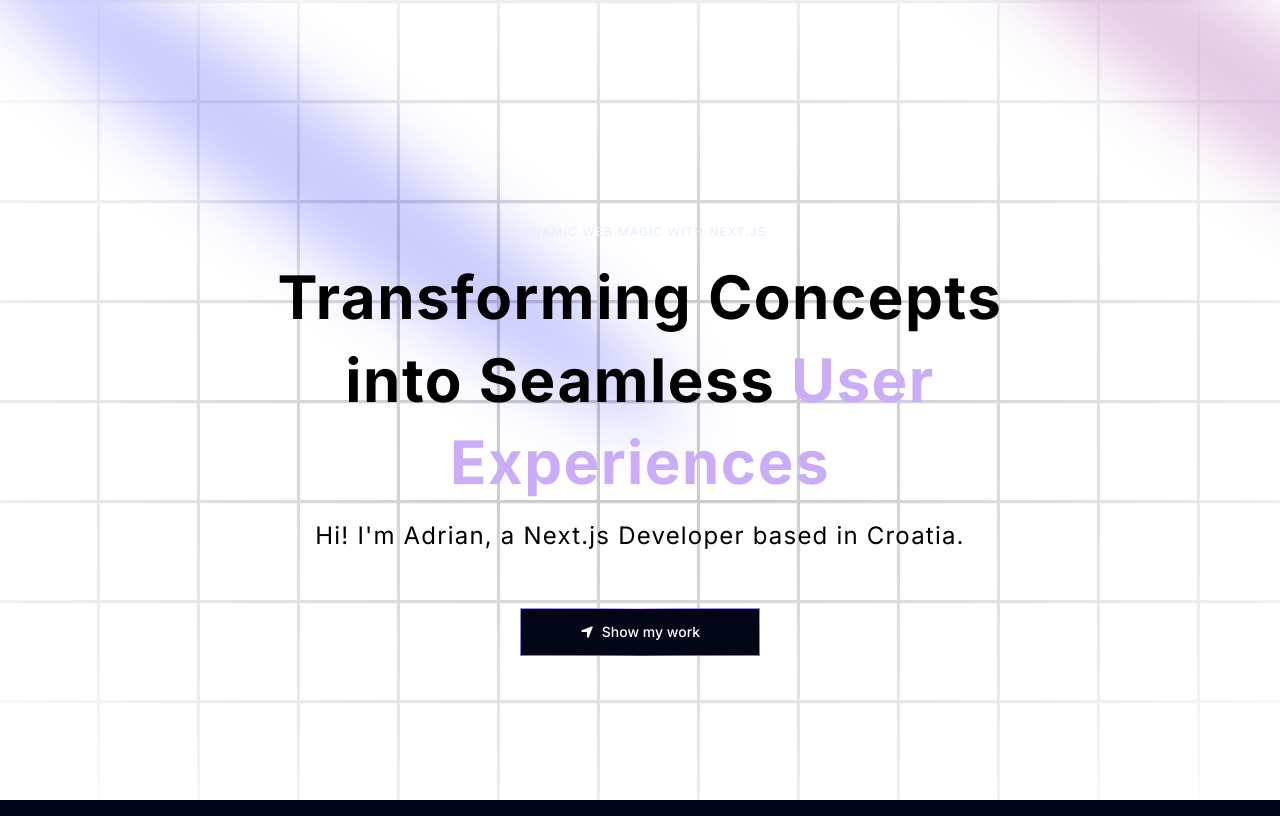
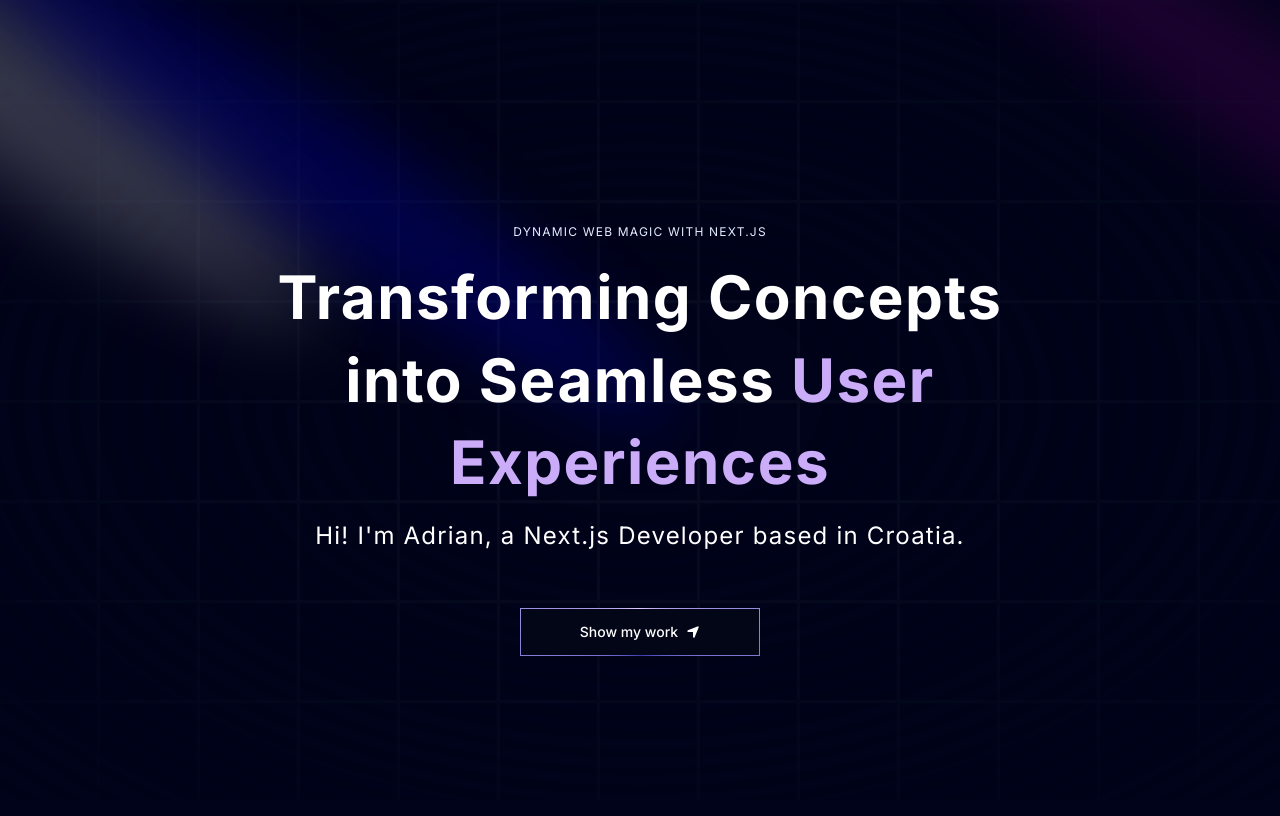
Before and after one commit to LYH-1998/portfolio, a Next.js app: page / in a window 1280 px wide. Built offline with nearby package versions, Linux system fonts and the light colour scheme.

Commit message:
fix: add next themes

```diff
--- a/app/globals.css
+++ b/app/globals.css
@@ -3,9 +3,8 @@
 @tailwind utilities;
 
 :root {
-  --foreground-rgb: 0, 0, 0;
-  --background-start-rgb: 214, 219, 220;
-  --background-end-rgb: 255, 255, 255;
+  --background: 0 0% 100%;
+  --foreground: 240 10% 3.9%;
 }
 
 @media (prefers-color-scheme: dark) {
--- a/app/layout.tsx
+++ b/app/layout.tsx
@@ -1,12 +1,13 @@
 import type { Metadata } from "next";
 import { Inter } from "next/font/google";
 import "./globals.css";
+import { ThemeProvider } from "./provider";
 
 const inter = Inter({ subsets: ["latin"] });
 
 export const metadata: Metadata = {
-  title: "Create Next App",
-  description: "Generated by create next app",
+  title: "YuehanLi's Portfolio",
+  description: "Modern & Minimal JS Mastery Portfolio",
 };
 
 export default function RootLayout({
@@ -16,7 +17,19 @@
 }>) {
   return (
     <html lang="en">
-      <body className={inter.className}>{children}</body>
+      <head>
+        <link rel="icon" href="/jsm-logo.png" sizes="any" />
+      </head>
+      <body className={inter.className}>
+        <ThemeProvider
+          attribute="class"
+          defaultTheme="dark"
+          enableSystem
+          disableTransitionOnChange
+        >
+          {children}
+        </ThemeProvider>
+      </body>
     </html>
   );
 }
--- /dev/null
+++ b/app/provider.tsx
@@ -0,0 +1,10 @@
+"use client";
+
+import * as React from "react";
+import { ThemeProvider as NextThemesProvider } from "next-themes";
+import { ThemeProviderProps } from "next-themes";
+
+
+export function ThemeProvider({ children, ...props }: ThemeProviderProps) {
+  return <NextThemesProvider {...props}>{children}</NextThemesProvider>;
+}
--- a/components/Hero.tsx
+++ b/components/Hero.tsx
@@ -64,7 +64,7 @@
             <MagicButton
               title="Show my work"
               icon={<FaLocationArrow />}
-              position="left"
+              position="right"
             />
           </a>
         </div>
--- a/package.json
+++ b/package.json
@@ -13,6 +13,7 @@
     "framer-motion": "^11.15.0",
     "mini-svg-data-uri": "^1.4.4",
     "next": "14.1.4",
+    "next-themes": "^0.4.4",
     "react": "^18",
     "react-dom": "^18",
     "react-element-to-jsx-string": "^15.0.0",
```
Also changed, not shown: 1 other file (tests, documents, lock files or other folders).
